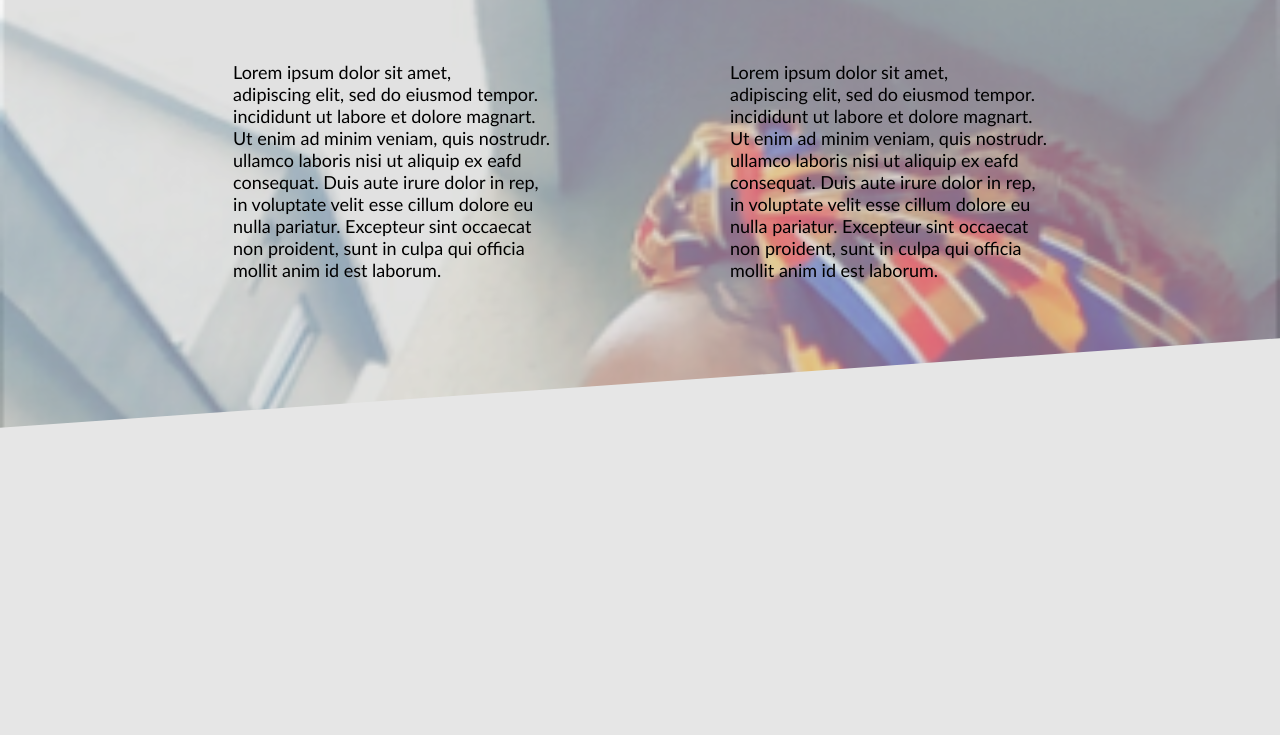
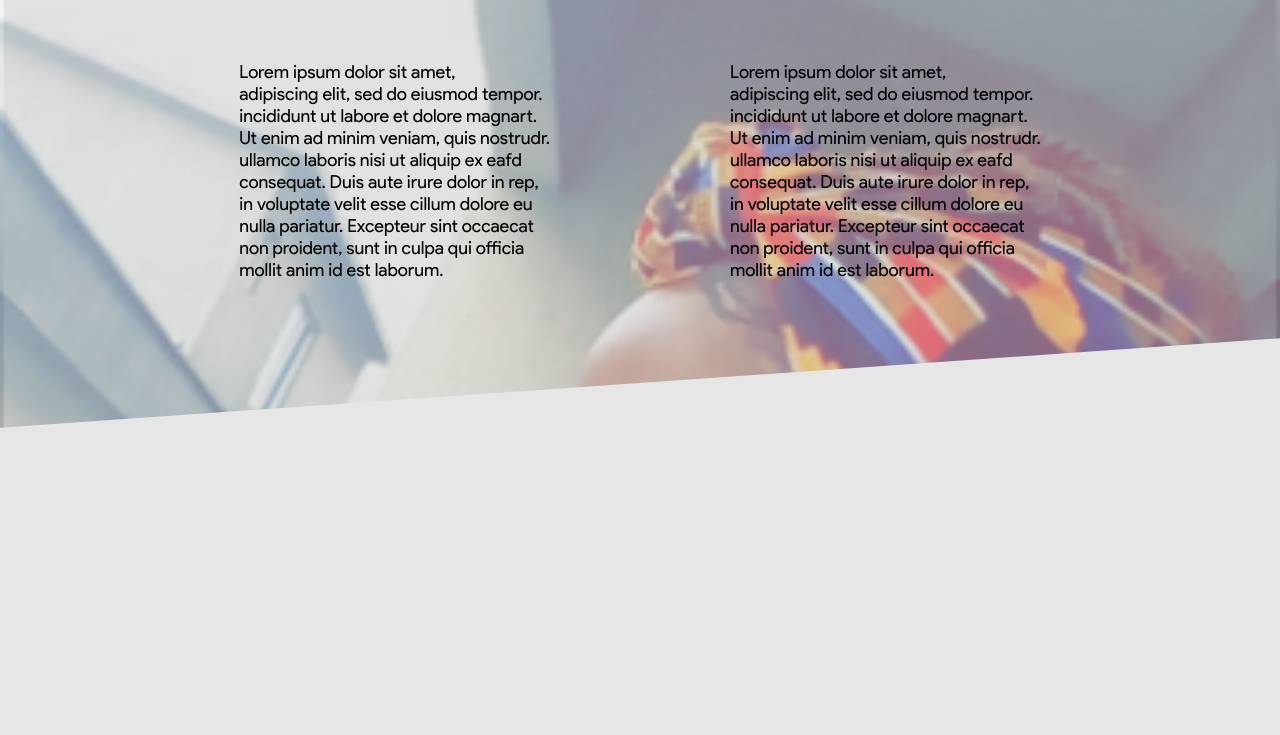
Before and after one commit to andrea2025/portfolio, a plain HTML site: page index.html in a window 1280 px wide. Shown: the part 1535-2270 px from the top of the page. Drawn offline with Linux system fonts and the light colour scheme.

Commit message:
added font

```diff
--- a/folio.css
+++ b/folio.css
@@ -2,23 +2,26 @@ body{
     margin: 0;
     padding: 0;
     background-color: #E6E6E6;
-    font-family: 'Gill Sans', 'Gill Sans MT', Calibri, 'Trebuchet MS', sans-serif;
+    font-family: 'product Sans',sans-serif;
 
 }
 a {
     color: inherit;
     text-decoration: none;
 }
-
-
+@font-face {
+	font-family: 'Product Sans';
+	src: url("font/Product-Sans-Bold-Italic.ttf");
+	src: url("font/Product-Sans-Bold.ttf");
+	src: url("font/Product-Sans-Italic.ttf");
+	src: url("font/Product-Sans-Regular.ttf");
+}
 .container {
     height: 500px;
-    /* width: 100%; */
-
 }
 .top_header {
     min-height: 700px;
-    background-image: url("../images/bg-image.png");
+    background-image: url("images/bg-image.png");
     background-size: cover;
     background-repeat: no-repeat;
     background-position: center;
@@ -113,7 +116,7 @@ a {
     width: 75%;
 }
 .work_flow {
-    background-image: url("../images/bg-image.png");
+    background-image: url("images/bg-image.png");
     background-size: cover;
     background-repeat: no-repeat;
     transform: skewY(-4deg);
```
Also changed, not shown: font/Product-Sans-Bold-Italic.ttf (added), font/Product-Sans-Bold.ttf (added), font/Product-Sans-Italic.ttf (added), font/Product-Sans-Regular.ttf (added), images/me2.PNG (deleted), 1 other file.
